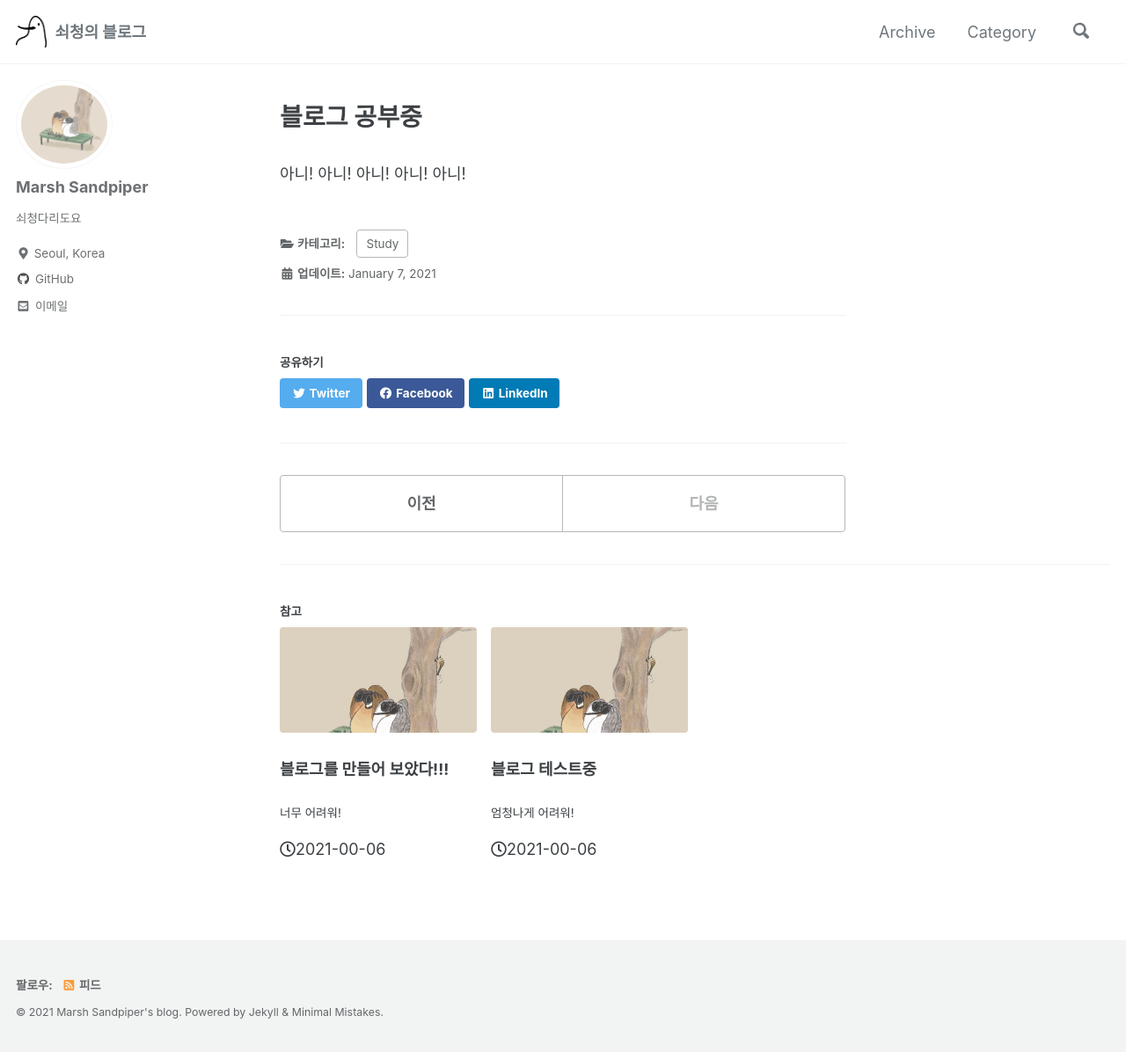
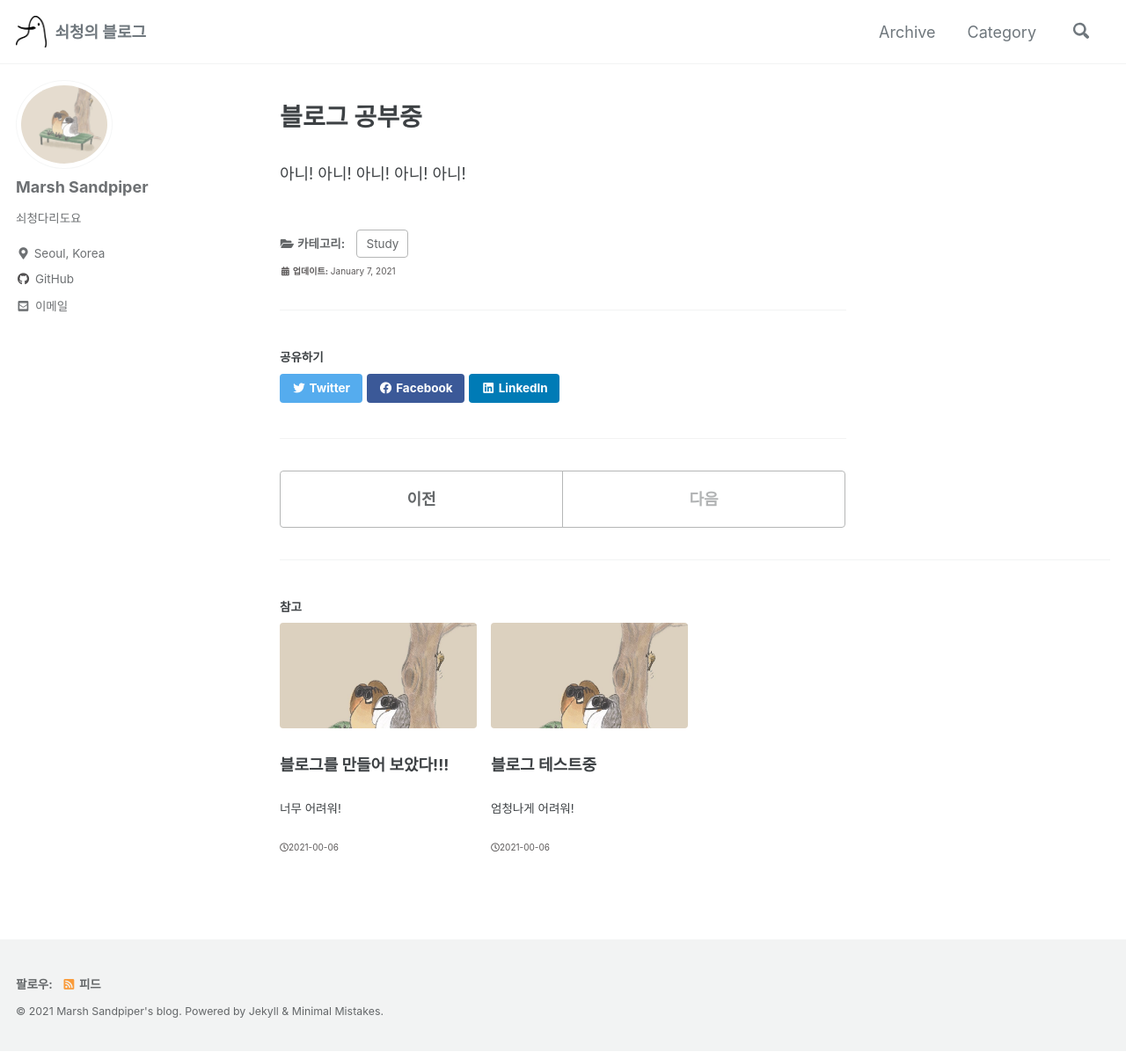
Before and after one commit to Jeong-yeon-Lee/Jeong-yeon-Lee.github.io, a Jekyll site: the page built from _posts/2021-01-07-blog-test.markdown, in a window 1280 px wide and 1196 px high. Shown: the whole window at 88% size. Built offline with Jekyll 4.4.1, drawn with Linux system fonts in a browser that asks for light colours; cached includes are drawn as plain includes.

Commit message:
date test2

```diff
--- a/_layouts/single.html
+++ b/_layouts/single.html
@@ -102,6 +102,14 @@
       {{ site.data.ui-text[site.locale].related_label | default: "You May Also
       Enjoy" }}
     </h4>
+    <!--내가 추가한 부분-->
+    {% if post.date %}
+    <span class="page__date"
+      ><i class="far fa-clock" aria-hidden="true"></i>{{ post.date | date:
+      "%Y-%M-%d" }}</span
+    >
+    {% endif %}
+    <!-- 여기까지 -->
     <div class="grid__wrapper">
       {% for post in site.posts limit:4 %} {% if post.id == page.id %} {%
       continue %} {% endif %} {% include archive-single.html type="grid" %} {%
@@ -109,11 +117,4 @@
     </div>
   </div>
   {% endif %}
-  <!--내가 추가한 부분-->
-  {% if post.date %}
-  <span class="page__date"
-    ><i class="far fa-clock" aria-hidden="true"></i>{{ post.date | date:
-    "%Y-%M-%d" }}</span
-  >
-  {% endif %}
 </div>
--- a/assets/css/main.scss
+++ b/assets/css/main.scss
@@ -39,3 +39,8 @@
   color: inherit;
   text-decoration: none;
 }
+
+.page__date {
+  font-size: x-small;
+  color: rgb(92, 89, 89);
+}
```
